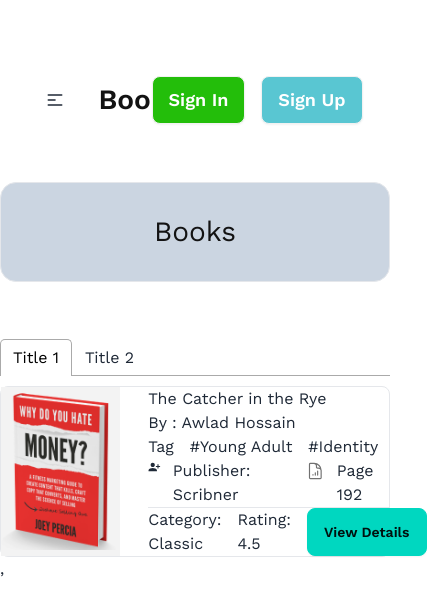
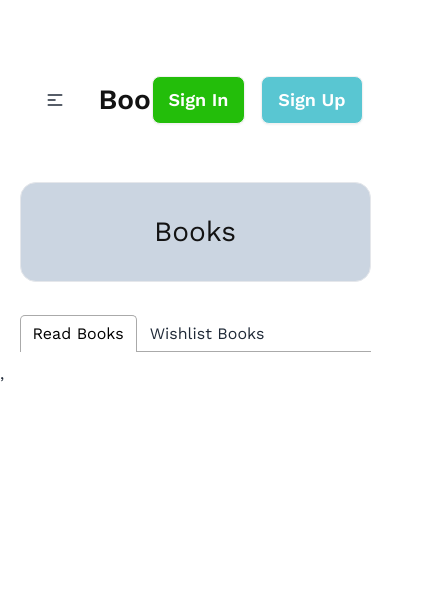
Before and after one commit to Alok4D/PH-Assignment-8, a React (Vite) app: page /listedBooks in a window 390 px wide. Shown: the top 614 px of the page, 427 px wide, since content can reach past the window. Built offline with nearby package versions, Linux system fonts and the light colour scheme; a web font is replaced by a local one.

Commit message:
web responsive done

```diff
--- a/src/Components/Card Details/CardDetails.jsx
+++ b/src/Components/Card Details/CardDetails.jsx
@@ -4,9 +4,9 @@ import { SaveToLocalStroage, setToLocalWishlist  } from '../Utility/LocalStorage
 import Hooks from "../View The List/Hooks/Hooks";
 
 const CardDetails = () => {
-    const [singleData, setSingleData] = useState();
 
 
+    const [singleData, setSingleData] = useState();
 
     const {id} = useParams();
     const {data, loading} = Hooks();
@@ -22,7 +22,7 @@ const CardDetails = () => {
 
 
     const handleReadData = () => {
-        SaveToLocalStroage(data);
+        SaveToLocalStroage(singleData);
 
 
     }
--- a/src/Components/Utility/LocalStorage.js
+++ b/src/Components/Utility/LocalStorage.js
@@ -32,6 +32,7 @@
 //     if (existingDataIndex === -1) {
 //         saveData.push(dwata);
 //         localStorage.setItem("WishListAllReady", JSON.stringify(saveData));
+        toast.success("Card Data Applied Successfully!");
 
 //     }
 //     else {
@@ -54,7 +55,9 @@ export const SaveToLocalStroage = (data) => {
         saveData = [];
     }
     const existingDataIndex = saveData.findIndex((item) => item.id === data.id);
-    if (existingDataIndex === -1) {
+    console.log(existingDataIndex);
+    if (existingDataIndex ===  -1) {
+
         saveData.push(data);
         localStorage.setItem("readAllReady", JSON.stringify(saveData));
         toast.success("Card Data Applied Successfully!");
@@ -63,11 +66,13 @@ export const SaveToLocalStroage = (data) => {
         toast.error("Read this already!");
     }
 };
-
 export const GetReadLocalStorage = () => {
     const data = JSON.parse(localStorage.getItem("readAllReady")) || [];
     return data;
 };
+
+
+
 
 export const setToLocalWishlist = (data) => {
     let saveData = JSON.parse(localStorage.getItem("WishListAllReady")) || [];
@@ -78,6 +83,7 @@ export const setToLocalWishlist = (data) => {
     if (existingDataIndex === -1) {
         saveData.push(data);
         localStorage.setItem("WishListAllReady", JSON.stringify(saveData));
+        toast.success("Card Data Applied Successfully!");
     }
     else {
         toast.error("Already in the wishlist");
--- /dev/null
+++ b/src/Components/View The List/Book Details/BookDetails.jsx
@@ -0,0 +1,62 @@
+import { MdPersonAddAlt1 } from "react-icons/md";
+import "react-tabs/style/react-tabs.css";
+
+const BookDetails = ({ item }) => {
+    const {id, bookName, author, image, review, totalPages, rating, category, tags, publisher, yearOfPublishing  } = item;
+  return (
+
+
+      <div className="Listed-Books flex gap-7 border rounded-lg mt-9">
+        <div className="c-img w-[230px] bg-[#F3F3F3] flex justify-center items-center">
+          <img src={image} alt="" />
+        </div>
+
+        <div className="c-details">
+          <h2>{bookName}</h2>
+          <span>By : {author}</span>
+
+          <div className="flex gap-4">
+            <p>Tag</p>
+            <p>#Young Adult</p>
+            <p>#Identity</p>
+          </div>
+
+          <div className="flex gap-4">
+            <div className="flex gap-3">
+              <MdPersonAddAlt1></MdPersonAddAlt1>
+              <p>Publisher: {publisher}</p>
+            </div>
+            <div className="flex gap-3">
+              <svg
+                xmlns="http://www.w3.org/2000/svg"
+                width="24"
+                height="24"
+                viewBox="0 0 24 24"
+                fill="none"
+              >
+                <path
+                  d="M19.5 14.25V11.625C19.5 10.7299 19.1444 9.87145 18.5115 9.23851C17.8786 8.60558 17.0201 8.25 16.125 8.25H14.625C14.3266 8.25 14.0405 8.13147 13.8295 7.9205C13.6185 7.70952 13.5 7.42337 13.5 7.125V5.625C13.5 4.72989 13.1444 3.87145 12.5115 3.23851C11.8785 2.60558 11.0201 2.25 10.125 2.25H8.25M9 16.5V17.25M12 14.25V17.25M15 12V17.25M10.5 2.25H5.625C5.004 2.25 4.5 2.754 4.5 3.375V20.625C4.5 21.246 5.004 21.75 5.625 21.75H18.375C18.996 21.75 19.5 21.246 19.5 20.625V11.25C19.5 8.86305 18.5518 6.57387 16.864 4.88604C15.1761 3.19821 12.8869 2.25 10.5 2.25Z"
+                  stroke="#131313"
+                  stroke-opacity="0.6"
+                  stroke-width="1.5"
+                  stroke-linecap="round"
+                  stroke-linejoin="round"
+                />
+              </svg>
+              <p>Page {totalPages}</p>
+            </div>
+          </div>
+          <hr />
+
+          <div className="flex gap-4">
+            <p>Category: {category}</p>
+            <p>Rating: {rating}</p>
+            <button className="btn btn-accent">View Details</button>
+          </div>
+        </div>
+      </div>
+
+  );
+};
+
+export default BookDetails;
--- a/src/Components/View The List/ViewTheListBooks.jsx
+++ b/src/Components/View The List/ViewTheListBooks.jsx
@@ -1,10 +1,9 @@
-import { MdPersonAddAlt1 } from "react-icons/md";
-
 import { Tab, Tabs, TabList, TabPanel } from 'react-tabs';
 import 'react-tabs/style/react-tabs.css';
-
+// import 'react-tabs/style/react-tabs.css';
 import { useEffect, useState } from 'react';
-import { useLoaderData } from 'react-router-dom';
+import { Link, useLoaderData } from 'react-router-dom';
+import BookDetails from "./Book Details/BookDetails";
 
 
 const ViewTheListBooks = () => {
@@ -12,84 +11,42 @@ const ViewTheListBooks = () => {
   console.log(jobs);
 
   const [data, setData] = useState([]);
-  console.log(data);
 
+  const [tabIndex,setTabIndex] = useState(0)
   useEffect( () => {
     const storData = JSON.parse(localStorage.getItem('readAllReady')) || [];
     setData(storData);
   }, [])
 
-  const {bookId, bookName} = data;
+
+
 
     return (
         <>
+ <div className='w-[90%] mx-auto'>
  <div className="h-[100px] bg-slate-300 border rounded-[16px] mt-[50px] mb-8 flex justify-center items-center">
           <h2 className="text-[#131313] text-[28px] ">Books</h2>
   </div>
-      <div className="dropdown">
 
-      </div>
 
   <Tabs>
     <TabList>
-      <Tab>Title 1</Tab>
-      <Tab>Title 2</Tab>
+      <Tab>Read Books</Tab>
+      <Tab>Wishlist Books</Tab>
     </TabList>
 
-      {/* <h2>Name {bookName} </h2> */}
     <TabPanel>
           {
-      data?.map((item) => (<h1>{item.bookName}</h1>))
+            data.map(item => <BookDetails key={item.id} item={item}></BookDetails>)
           }
     </TabPanel>
+
     <TabPanel>
       <h2>Any content 2</h2>
     </TabPanel>
   </Tabs>
-
-      <div className='Listed-Books flex gap-7 border rounded-lg '>
-
-    <div className='c-img w-[230px] bg-[#F3F3F3] flex justify-center items-center'>
-      <img src="../../../public/Banner-photo/kindpng_7318921.png" alt="" />
  </div>
 
-    <div className='c-details'>
-        <h2>The Catcher in the Rye</h2>
-        <span>By : Awlad Hossain</span>
-
-        <div className='flex gap-4'>
-          <p>Tag</p>
-          <p>#Young Adult</p>
-          <p>#Identity</p>
-        </div>
-
-      <div className="flex gap-4">
-      <div className="flex gap-3">
-      <MdPersonAddAlt1></MdPersonAddAlt1>
-      <p>Publisher: Scribner</p>
-        </div>
-        <div className="flex gap-3">
-        <svg xmlns="http://www.w3.org/2000/svg" width="24" height="24" viewBox="0 0 24 24" fill="none">
-        <path d="M19.5 14.25V11.625C19.5 10.7299 19.1444 9.87145 18.5115 9.23851C17.8786 8.60558 17.0201 8.25 16.125 8.25H14.625C14.3266 8.25 14.0405 8.13147 13.8295 7.9205C13.6185 7.70952 13.5 7.42337 13.5 7.125V5.625C13.5 4.72989 13.1444 3.87145 12.5115 3.23851C11.8785 2.60558 11.0201 2.25 10.125 2.25H8.25M9 16.5V17.25M12 14.25V17.25M15 12V17.25M10.5 2.25H5.625C5.004 2.25 4.5 2.754 4.5 3.375V20.625C4.5 21.246 5.004 21.75 5.625 21.75H18.375C18.996 21.75 19.5 21.246 19.5 20.625V11.25C19.5 8.86305 18.5518 6.57387 16.864 4.88604C15.1761 3.19821 12.8869 2.25 10.5 2.25Z" stroke="#131313" stroke-opacity="0.6" stroke-width="1.5" stroke-linecap="round" stroke-linejoin="round"/>
-        </svg>
-        <p>Page 192</p>
-        </div>
-      </div>
-      <hr />
-
-    <div className="flex gap-4">
-      <p>Category: Classic</p>
-      <p>Rating: 4.5</p>
-      <button className="btn btn-accent">View Details</button>
-    </div>
-
-
-    </div>
-
-
-
-
-      </div>
         </>
     );
 };
--- a/src/main.jsx
+++ b/src/main.jsx
@@ -16,6 +16,7 @@ import ViewTheListBooks from './Components/View The List/ViewTheListBooks';
 import Book from './Components/Books/Book';
 import CardDetails from './Components/Card Details/CardDetails';
 import PagesRead from './Components/Pages To Read/PagesRead';
+import BookDetails from './Components/View The List/Book Details/BookDetails';
 
 
 
@@ -44,6 +45,10 @@ const router = createBrowserRouter([
         element: <CardDetails></CardDetails>,
 
       },
+      {
+        path: "/bookDetails",
+        element: <BookDetails></BookDetails>,
+      },
 
 
       {
```
Also changed, not shown: src/Components/Books/Book.jsx (line endings or trailing spaces). Lines whose indentation alone changed are shown as unchanged.
